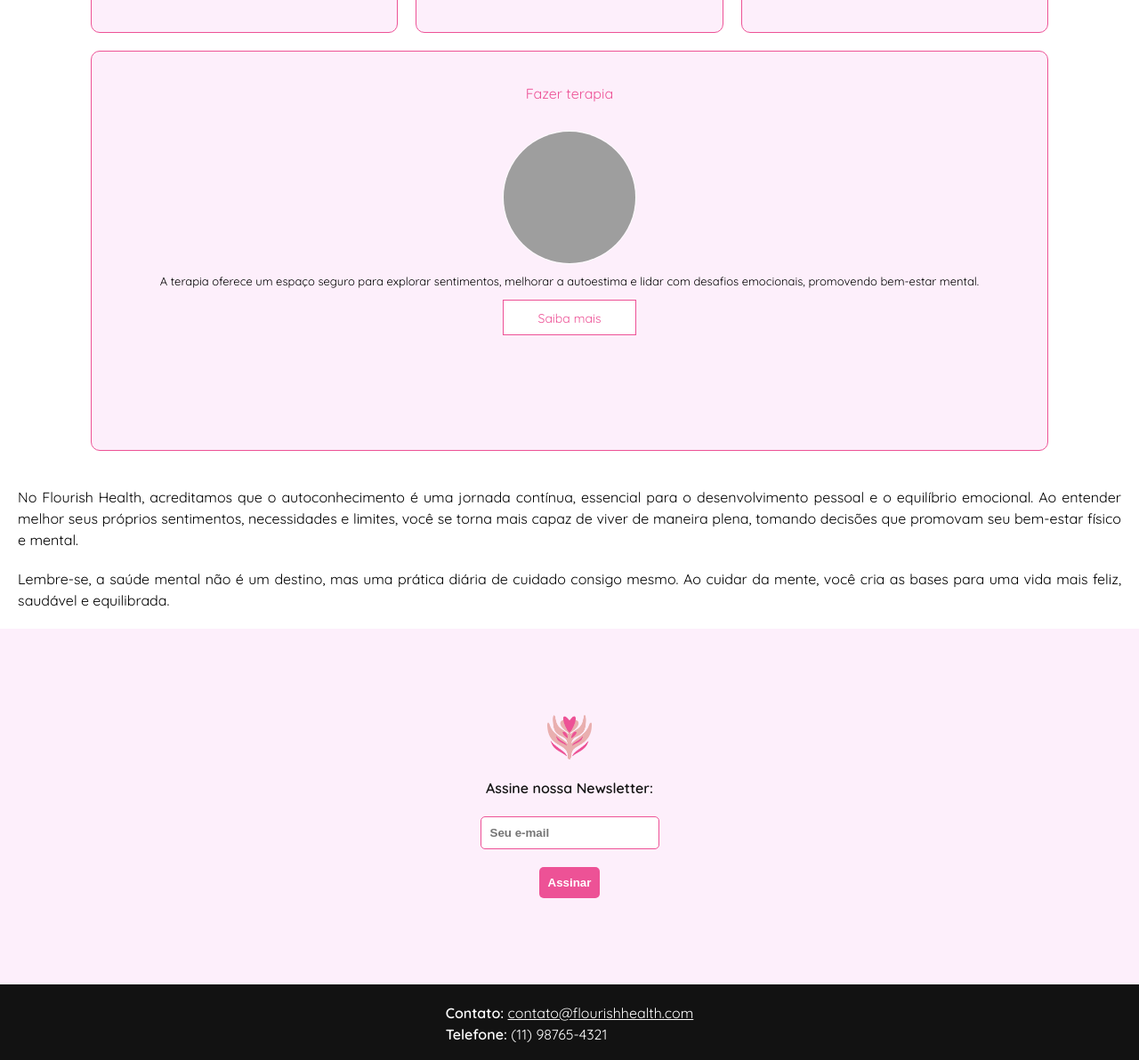
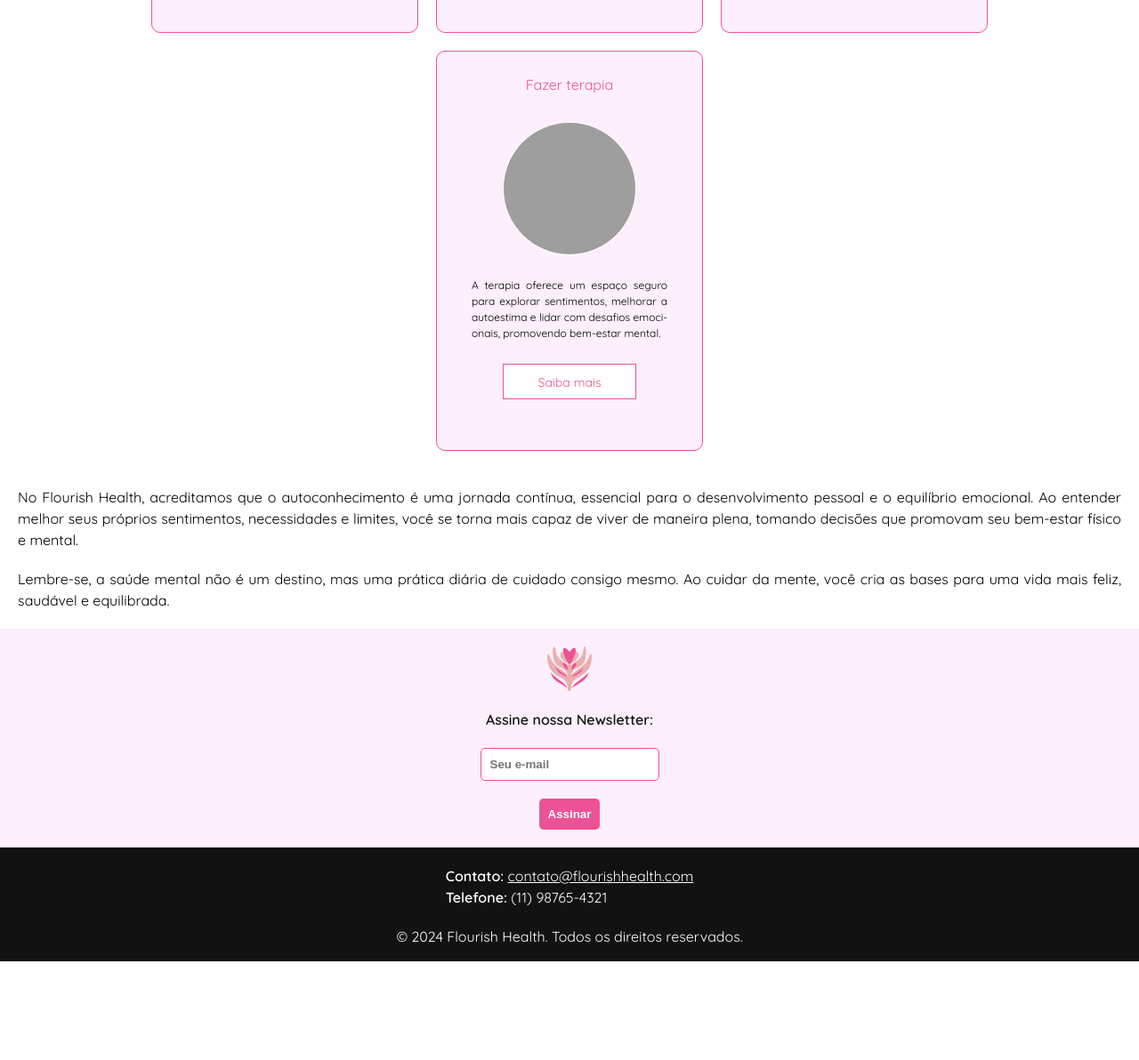
Before and after one commit to Beatriz-andrade09/desenvolvimento-frontend, a plain HTML site: page flourish-health/index.html in a window 1280 px wide. Shown: the part 3379-4571 px from the top of the page at 89% size. After the commit the page ends 4460 px from the top, so only its background shows below. Drawn offline with Linux system fonts and the light colour scheme; grey boxes are pictures that could not be loaded.

Commit message:
Ajusta footer em telas menores

```diff
--- a/flourish-health/assets/style/style.css
+++ b/flourish-health/assets/style/style.css
@@ -270,7 +270,8 @@ h1 {
 }
 
 .mental-health-list-item {
-    flex: 1 1 25%;
+    max-width: 300px;
+    flex: 1 1 300px;
     min-height: 450px;
     gap: 10px;
     display: flex;
@@ -278,16 +279,19 @@ h1 {
     align-items: center;
     flex-wrap: wrap;
     border-radius: 10px;
-    padding: 15px;
+    padding: 5px;
     border: 1px solid var(--color-pink);
     background-color: #fdeffb;
 }
 
 .mental-health-list-item p {
-    font-size: 13px;
+    max-width: 250px;
+    padding: 15px;
+    font-size: 12px;
 }
 
 .mental-health-list-item span {
+    text-align: center;
     margin: 20px;
     color: var(--color-pink);
 }
@@ -324,14 +328,13 @@ h1 {
 
 .footer-container {
     background-color: #000000ed;
-    min-height: 40vh;
+    min-height: 20vh;
     color: var(--color-white);
 }
 
 .footer-newsletter {
     background-color: #fdeffb;
     padding: 20px;
-    min-height: 50vh;
     color: #121212;
 }
 
@@ -362,7 +365,7 @@ h1 {
 
 .footer-copyright {
     text-align: center;
-    min-height: 10vh;
+    min-height: 5vh;
 }
 
 .footer-container a {
```
